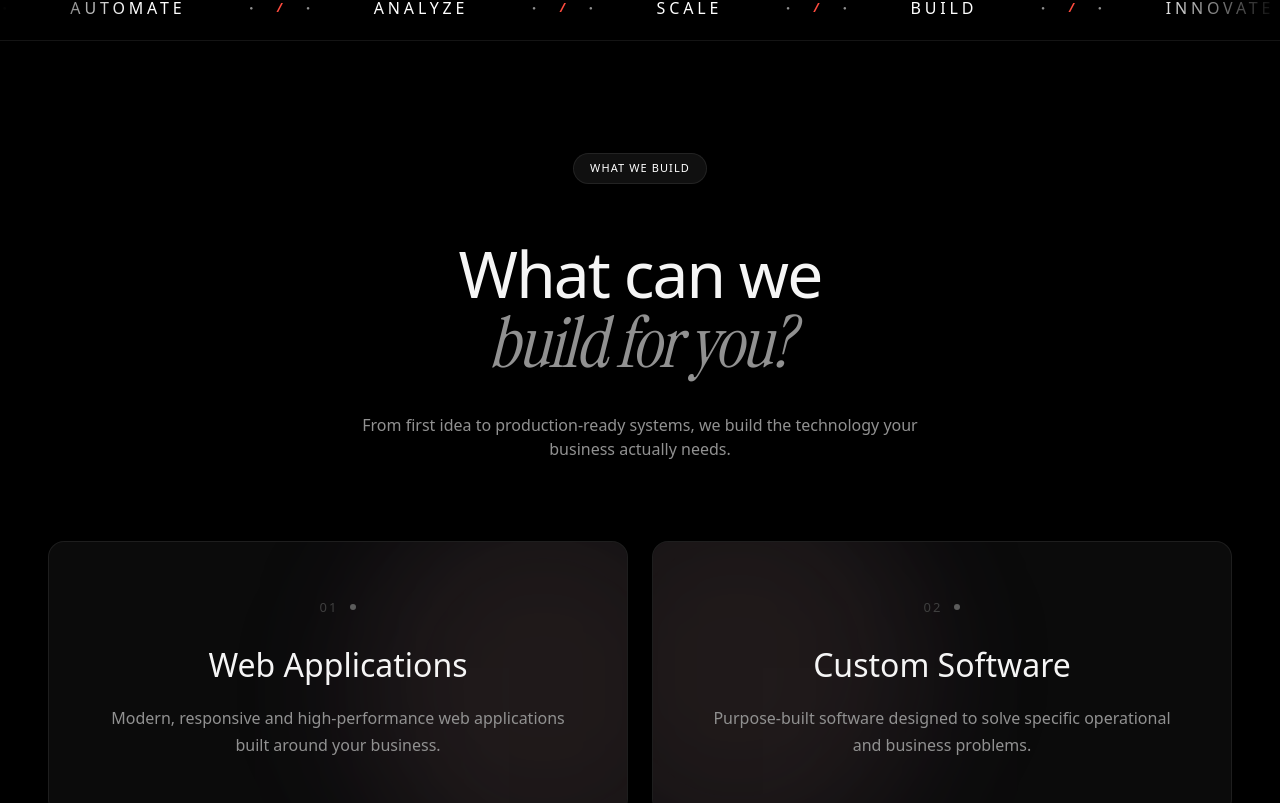
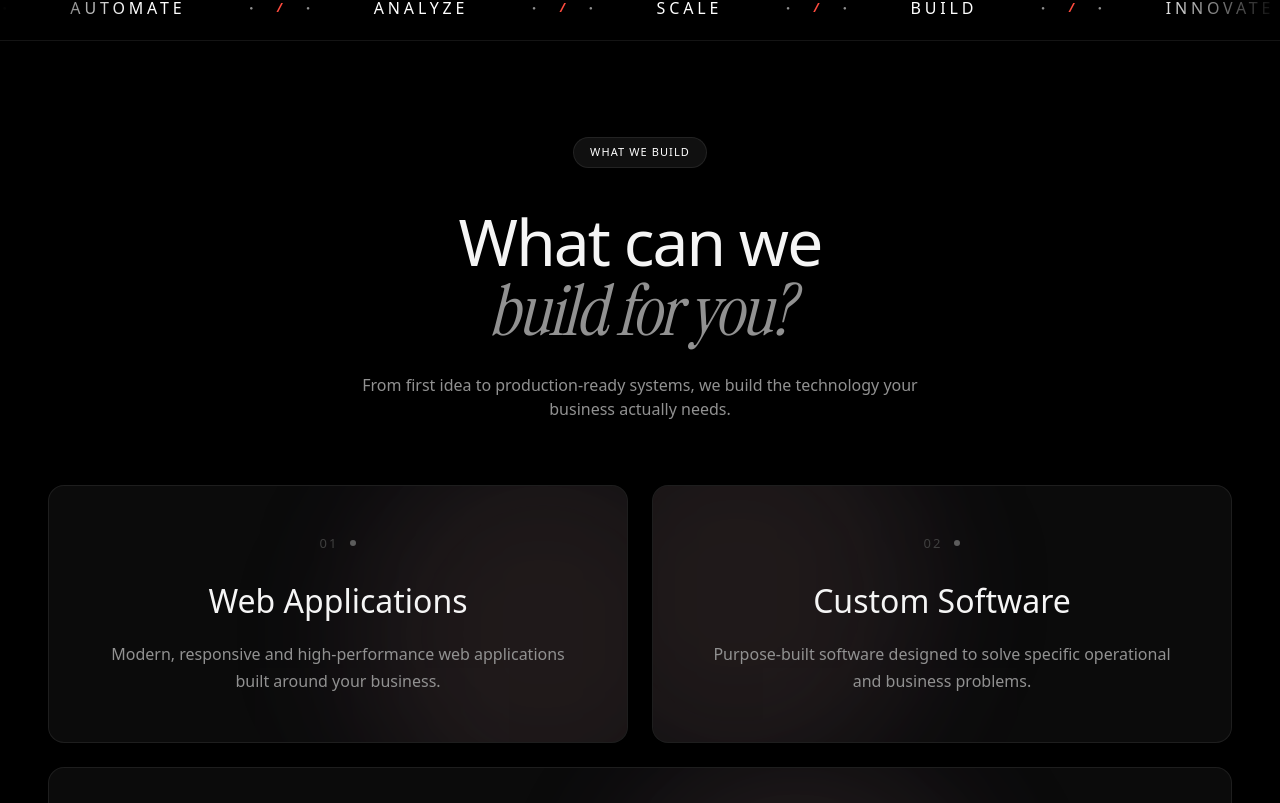
Before and after one commit to hyperqubegit/hyperqube-portfolio, a Next.js app: page / in a window 1280 px wide. Shown: the part 857-1660 px from the top of the page. Built offline with nearby package versions, Linux system fonts and the light colour scheme.

Commit message:
fix: ensure critical text is visible without framer motion dependency

```diff
--- a/src/components/blurry-text.tsx
+++ /dev/null
@@ -1,89 +0,0 @@
-"use client";
-
-import React, { useRef } from "react";
-import { motion, useInView, useReducedMotion } from "framer-motion";
-
-interface BlurryTextProps {
-  children: React.ReactNode;
-  className?: string;
-  delay?: number;
-  duration?: number;
-  as?: React.ElementType;
-}
-
-export function BlurryText({ children, className, as: Component = "h2", delay = 0, duration = 0.9 }: BlurryTextProps) {
-  const ref = useRef<HTMLElement>(null);
-  // Trigger when approximately 20-30% of the heading enters the viewport
-  const isInView = useInView(ref, { once: true, margin: "-20%" });
-  const prefersReducedMotion = useReducedMotion();
-
-  const container = {
-    hidden: { opacity: 0 },
-    show: {
-      opacity: 1,
-      transition: { staggerChildren: 0.1, delayChildren: delay },
-    },
-  };
-
-  const item = {
-    hidden: prefersReducedMotion
-      ? { opacity: 0, y: 15 }
-      : { opacity: 0, filter: "blur(8px)", y: 24, rotateX: -25 },
-    show: {
-      opacity: 1,
-      filter: "blur(0px)",
-      y: 0,
-      rotateX: 0,
-      transition: {
-        duration: duration,
-        ease: [0.16, 1, 0.3, 1] as const,
-      },
-    },
-  };
-
-  // Create a motion-enabled version of the passed component (e.g. h1, h2, div)
-  const MotionComponent = motion(Component as any);
-
-  return (
-    <MotionComponent
-      ref={ref}
-      initial="hidden"
-      animate={isInView ? "show" : "hidden"}
-      variants={container}
-      className={className}
-      style={{ perspective: "1200px" }}
-    >
-      {React.Children.map(children, (child, i) => {
-        if (!React.isValidElement(child)) {
-          return (
-            <motion.span
-              key={i}
-              variants={item}
-              style={{ transformStyle: "preserve-3d", transformOrigin: "center bottom" }}
-            >
-              {child}
-            </motion.span>
-          );
-        }
-
-        if (child.type === "br") {
-          return child;
-        }
-
-        const MotionChild = motion(child.type as any);
-        return (
-          <MotionChild
-            key={i}
-            {...(child.props as any)}
-            variants={item}
-            style={{
-              ...(child.props as any).style,
-              transformStyle: "preserve-3d",
-              transformOrigin: "center bottom",
-            }}
-          />
-        );
-      })}
-    </MotionComponent>
-  );
-}
--- a/src/components/principles.tsx
+++ b/src/components/principles.tsx
@@ -3,7 +3,6 @@
 import { useRef } from "react";
 import { motion, useInView } from "framer-motion";
 import { Check, X } from "lucide-react";
-import { BlurryText } from "@/components/blurry-text";
 import { fadeUp } from "@/lib/motion";
 import { SpectrumGlow } from "@/components/spectrum-glow";
 import { cn } from "@/lib/utils";
@@ -35,28 +34,19 @@ export function Principles() {
     >
       <div className="max-w-[1320px] mx-auto px-5 sm:px-8 lg:px-12 relative z-10">
         <div className="mb-12 lg:mb-16 flex flex-col items-center text-center">
-          <motion.div
-            initial={{ opacity: 0, y: 16 }}
-            animate={isInView ? { opacity: 1, y: 0 } : { opacity: 0, y: 16 }}
-            transition={{ duration: 0.6, ease: [0.16, 1, 0.3, 1] }}
-            className="mb-10"
-          >
+          <div className="mb-10">
             <span className="inline-flex items-center px-4 py-1.5 rounded-full bg-[#101010] border border-[var(--color-brand-border)] text-[11px] font-medium tracking-[0.1em] text-white uppercase">
               Built Around Your Goals
             </span>
-          </motion.div>
+          </div>
 
-          <BlurryText
-            as="h2"
-            delay={0.1}
-            className="text-[clamp(40px,5vw,64px)] font-medium tracking-[-0.03em] text-[var(--color-brand-text)] leading-[1.05]"
-          >
+          <h2 className="text-[clamp(40px,5vw,64px)] font-medium tracking-[-0.03em] text-[var(--color-brand-text)] leading-[1.05]">
             <span>Engineering with</span>
             <br className="hidden sm:block" />
             <span>
               <em className="font-editorial italic font-normal text-[clamp(44px,5.5vw,72px)] text-[var(--color-brand-text-secondary)]">Purpose.</em>
             </span>
-          </BlurryText>
+          </h2>
         </div>
 
         <div className="grid lg:grid-cols-2 gap-6 lg:gap-8">
--- a/src/components/process.tsx
+++ b/src/components/process.tsx
@@ -3,7 +3,6 @@
 import { useRef } from "react";
 import { motion, useInView, useScroll, useTransform } from "framer-motion";
 import { Search, Layers, Rocket } from "lucide-react";
-import { BlurryText } from "@/components/blurry-text";
 import { fadeUp, textReveal } from "@/lib/motion";
 import { SpectrumGlow } from "@/components/spectrum-glow";
 
@@ -41,45 +40,31 @@ export function Process() {
 
   return (
     <section
+      id="process"
       ref={ref}
-      className="py-24 lg:py-32 bg-[var(--color-brand-bg)] border-t border-[var(--color-brand-border)] relative overflow-hidden"
+      className="py-16 lg:py-24 bg-[var(--color-brand-bg)] border-t border-[var(--color-brand-border)] relative overflow-hidden"
     >
       <div className="max-w-[1320px] mx-auto px-5 sm:px-8 lg:px-12 relative z-10">
         {/* Header */}
-        <div className="mb-14 flex flex-col items-center text-center max-w-[800px] mx-auto">
-          <motion.div
-            initial={{ opacity: 0, y: 16 }}
-            animate={isInView ? { opacity: 1, y: 0 } : { opacity: 0, y: 16 }}
-            transition={{ duration: 0.6, ease: [0.16, 1, 0.3, 1] }}
-            className="mb-14"
-          >
+        <div className="mb-12 flex flex-col items-center text-center max-w-[800px] mx-auto">
+          <div className="mb-10">
             <span className="inline-flex items-center px-4 py-1.5 rounded-full bg-[#101010] border border-[var(--color-brand-border)] text-[11px] font-medium tracking-[0.1em] text-white uppercase">
               Process
             </span>
-          </motion.div>
+          </div>
 
-          <BlurryText
-            as="h2"
-            delay={0.1}
-            className="text-[clamp(40px,5vw,64px)] font-medium tracking-[-0.03em] text-[var(--color-brand-text)] leading-[1.05] mb-8"
-          >
+          <h2 className="text-[clamp(40px,5vw,64px)] font-medium tracking-[-0.03em] text-[var(--color-brand-text)] leading-[1.05] mb-8">
             <span>How we turn</span>
             <br className="hidden sm:block" />
             <span>
               <em className="font-editorial italic font-normal text-[clamp(44px,5.5vw,72px)] text-[var(--color-brand-text-secondary)]">ideas </em>
               into something real.
             </span>
-          </BlurryText>
+          </h2>
 
-          <motion.p
-            initial="hidden"
-            animate={isInView ? "show" : "hidden"}
-            variants={textReveal}
-            transition={{ delay: 0.8 }}
-            className="text-[17px] lg:text-[19px] text-[var(--color-brand-text-secondary)] leading-[1.65] max-w-[560px]"
-          >
+          <p className="text-[17px] lg:text-[19px] text-[var(--color-brand-text-secondary)] leading-[1.65] max-w-[560px]">
             From the first conversation to the final launch, we keep the process clear, focused, and built around what your business actually needs.
-          </motion.p>
+          </p>
         </div>
 
         {/* 3-Column Layout */}
--- a/src/components/service-index.tsx
+++ b/src/components/service-index.tsx
@@ -4,7 +4,6 @@ import { useRef } from "react";
 import { motion, useInView } from "framer-motion";
 import { CAPABILITIES } from "../data/capabilities";
 import { cn } from "@/lib/utils";
-import { BlurryText } from "@/components/blurry-text";
 import { fadeUp, textReveal } from "@/lib/motion";
 import { SpectrumGlow } from "@/components/spectrum-glow";
 
@@ -38,46 +37,31 @@ export function ServiceIndex() {
   };
 
   return (
-    <section id="what-we-build" className="py-20 lg:py-28 bg-[var(--color-brand-bg)] relative overflow-hidden">
+    <section id="what-we-build" className="py-16 lg:py-24 bg-[var(--color-brand-bg)] relative overflow-hidden">
       <div
         className="max-w-[1320px] mx-auto px-5 sm:px-8 lg:px-12 relative z-10"
         ref={containerRef}
       >
         {/* ── Heading ── */}
-        <div className="mb-14 lg:mb-20 flex flex-col items-center text-center max-w-[800px] mx-auto">
-          <motion.div
-            initial={{ opacity: 0, y: 16 }}
-            animate={isInView ? { opacity: 1, y: 0 } : { opacity: 0, y: 16 }}
-            transition={{ duration: 0.6, ease: [0.16, 1, 0.3, 1] }}
-            className="mb-14"
-          >
+        <div className="mb-12 lg:mb-16 flex flex-col items-center text-center max-w-[800px] mx-auto">
+          <div className="mb-8 lg:mb-10">
             <span className="inline-flex items-center px-4 py-1.5 rounded-full bg-[#101010] border border-[var(--color-brand-border)] text-[11px] font-medium tracking-[0.1em] text-white uppercase">
               What We Build
             </span>
-          </motion.div>
+          </div>
 
-          <BlurryText
-            as="h2"
-            delay={0.1}
-            className="text-[clamp(40px,5vw,64px)] font-medium tracking-[-0.03em] text-[var(--color-brand-text)] leading-[1.05]"
-          >
+          <h2 className="text-[clamp(40px,5vw,64px)] font-medium tracking-[-0.03em] text-[var(--color-brand-text)] leading-[1.05]">
             <span>What can we</span>
             <br className="hidden sm:block" />
             <span>
               <em className="font-editorial italic font-normal text-[clamp(44px,5.5vw,72px)] text-[var(--color-brand-text-secondary)]">build for you?</em>
             </span>
-          </BlurryText>
+          </h2>
 
-          <motion.p
-            initial="hidden"
-            animate={isInView ? "show" : "hidden"}
-            variants={textReveal}
-            transition={{ delay: 0.8 }}
-            className="mt-8 text-[16px] text-[var(--color-brand-text-secondary)] max-w-[600px] mx-auto"
-          >
+          <p className="mt-6 text-[16px] text-[var(--color-brand-text-secondary)] max-w-[600px] mx-auto">
             From first idea to production-ready systems, we build the technology
             your business actually needs.
-          </motion.p>
+          </p>
         </div>
 
         {/* ── Service Cards Grid ── */}
@@ -89,7 +73,7 @@ export function ServiceIndex() {
               animate={isInView ? { opacity: 1, y: 0 } : { opacity: 0, y: 24 }}
               transition={{ duration: 0.8, ease: [0.16, 1, 0.3, 1], delay: 0.1 * i }}
               className={cn(
-                "group relative bg-[var(--color-brand-card)] border border-[var(--color-brand-border)] rounded-2xl p-10 lg:p-14 overflow-hidden transition-all duration-500 hover:-translate-y-1 hover:border-[rgba(255,255,255,0.15)]",
+                "group relative bg-[var(--color-brand-card)] border border-[var(--color-brand-border)] rounded-2xl p-8 lg:p-12 overflow-hidden transition-all duration-500 hover:-translate-y-1 hover:border-[rgba(255,255,255,0.15)]",
                 getColSpan(i)
               )}
             >
```
Also changed, not shown: src/components/contact.tsx (+7 -24 lines), src/components/faq.tsx (+8 -24 lines), src/components/hero.tsx (+12 -34 lines).
